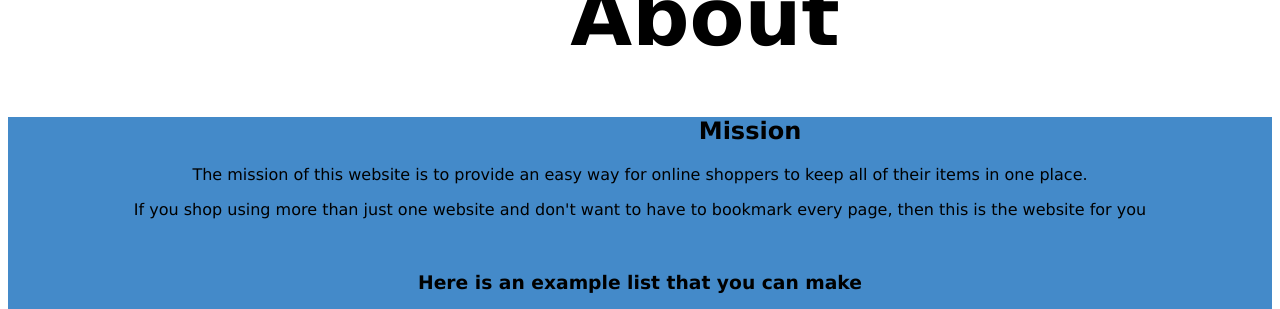
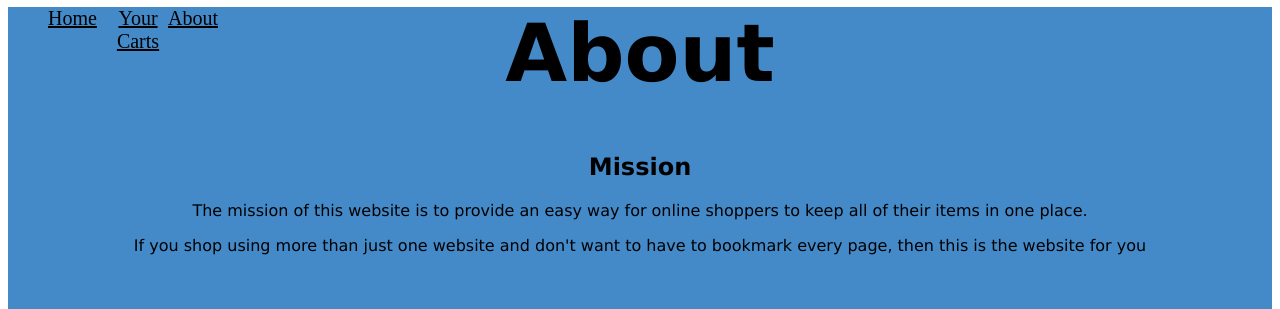
Before and after one commit to Kevin-Taha/UniKart, a Python web app: template unicart/templates/aboutPage.html in a window 1280 px wide. Shown: the part 109-418 px from the top of the page. Run offline with Jinja, Linux system fonts and the light colour scheme; the template is opened without the code that fills it, so the values that code supplies are empty; some libraries are stand-ins or nearby versions.

Commit message:
About Nav Bar

```diff
--- a/unicart/static_files/aboutPage.css
+++ b/unicart/static_files/aboutPage.css
@@ -10,7 +10,7 @@ div {
 #aboutText {
   font-size: 80px;
   position: relative;
-  right: 70px;
+  right: 110px;
 }
 
 #welcometext {
--- a/unicart/templates/aboutPage.html
+++ b/unicart/templates/aboutPage.html
@@ -11,18 +11,16 @@
 </a>
 <body>
 </br>
+</br>
+</br>
+
+  <div id="welcometext">
     <ul>
       <li><a href="/">Home</a></li>
       <li><a href="userPage">Your Carts</a></li>
       <li><a href="about">About</a></li>
     </ul>
     <h1 id="aboutText">About</h1>
-  <ul>
-    <li><a href="mainPage.html">Home</a></li>
-    <li><a href="userPage.html">Your Carts</a></li>
-    <li><a href="aboutPage.html">About</a></li>
-  </ul>
-    <div id="welcometext">
     <h2>Mission</h2>
     <!-- Mission Statement -->
     <p>The mission of this website is to provide an easy way for online shoppers to keep all of their items in one place.</p>
```
Also changed, not shown: 1 other file. Lines whose indentation alone changed are shown as unchanged.
